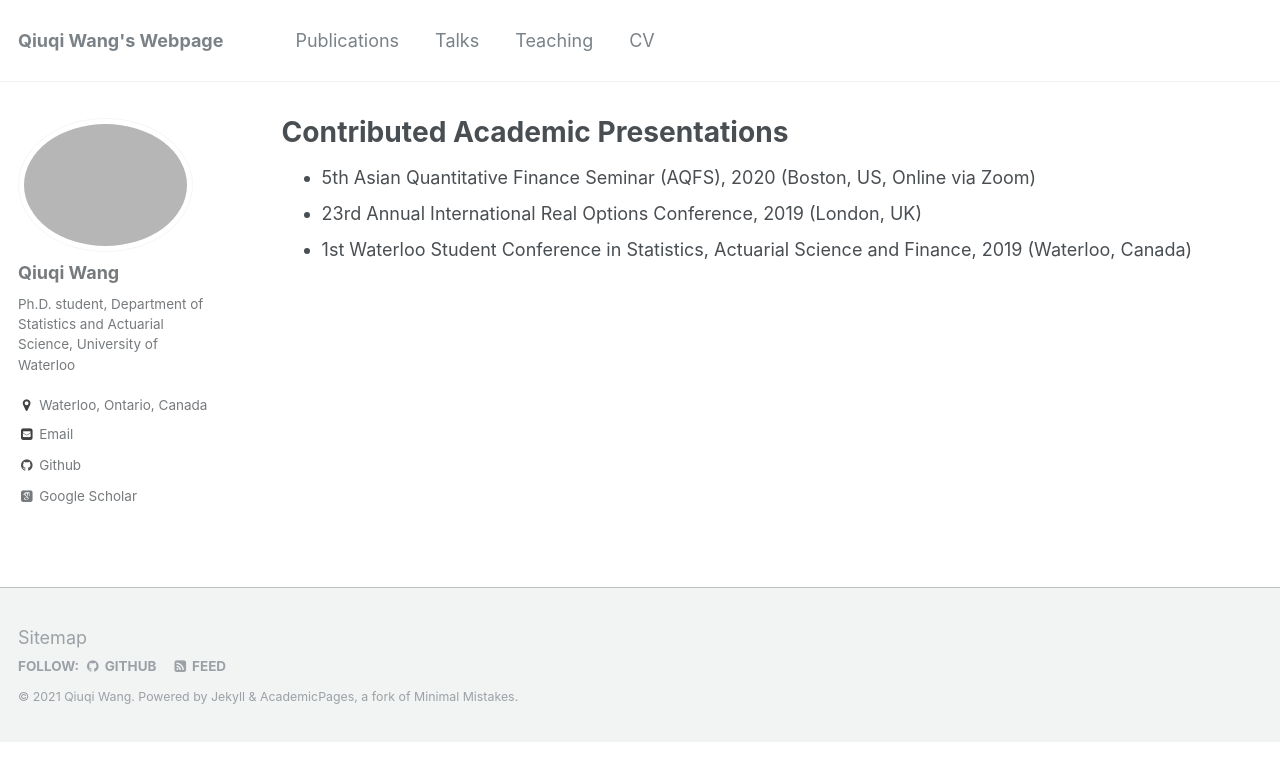
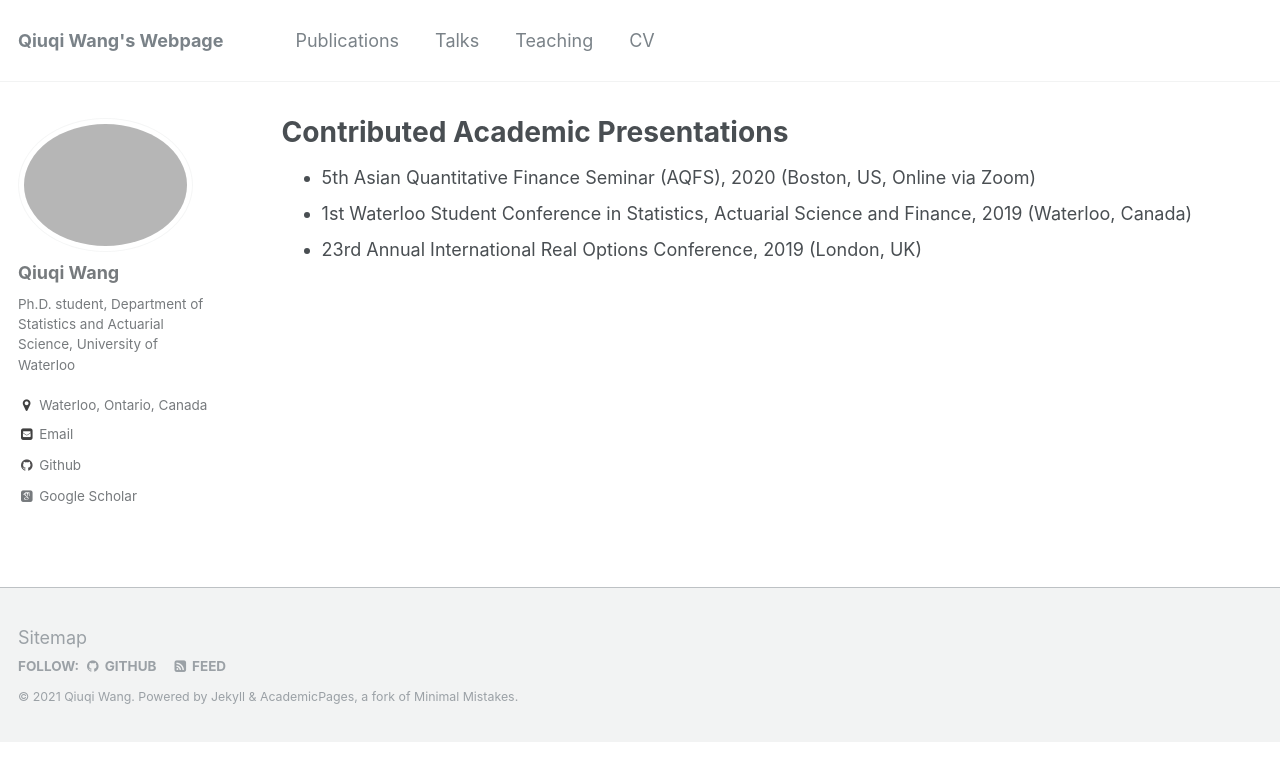
Before and after one commit to qwangan/qwangan.github.io, a Jekyll site: the page built from _pages/talks.md, in a window 1280 px wide. Shown: the top 781 px of the page. Built offline with Jekyll 4.4.1, drawn with Linux system fonts in a browser that asks for light colours; some web fonts are replaced.

```diff
--- a/_pages/talks.md
+++ b/_pages/talks.md
@@ -6,5 +6,5 @@ author_profile: true
 ---
 
 * 5th Asian Quantitative Finance Seminar (AQFS), 2020 (Boston, US, Online via Zoom)
+* 1st Waterloo Student Conference in Statistics, Actuarial Science and Finance, 2019 (Waterloo, Canada)
 * 23rd Annual International Real Options Conference, 2019 (London, UK)
-* 1st Waterloo Student Conference in Statistics, Actuarial Science and Finance, 2019 (Waterloo, Canada)
```
